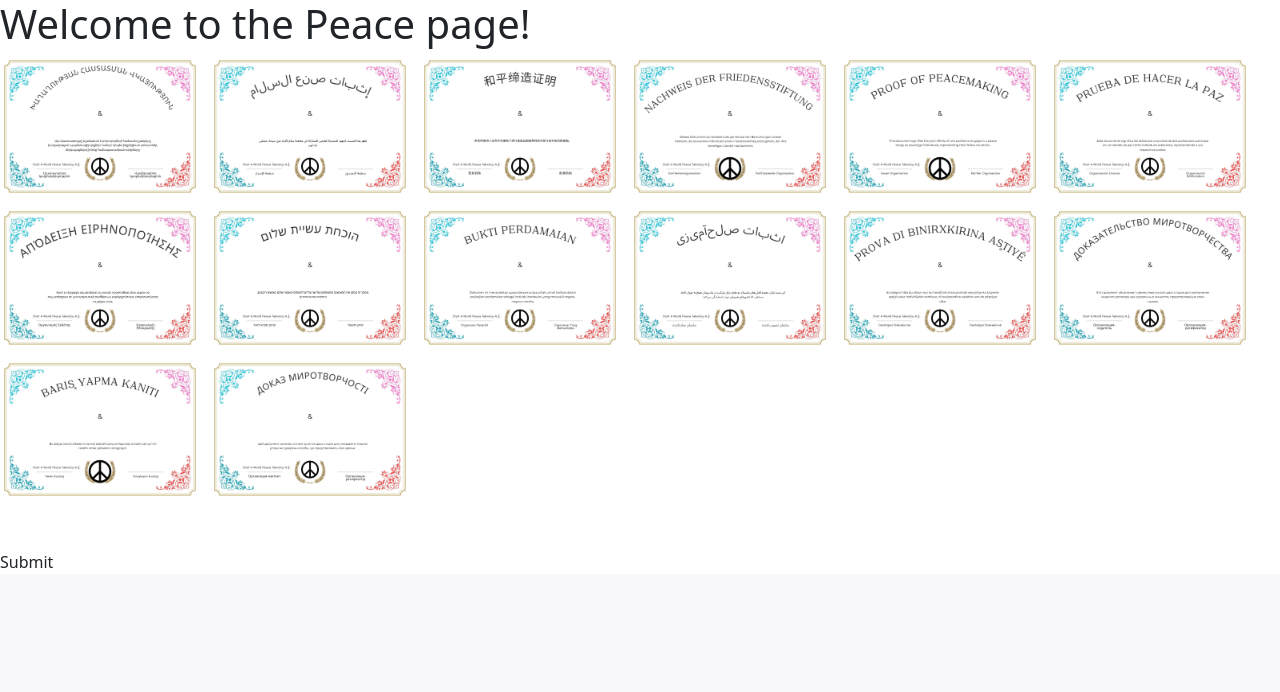
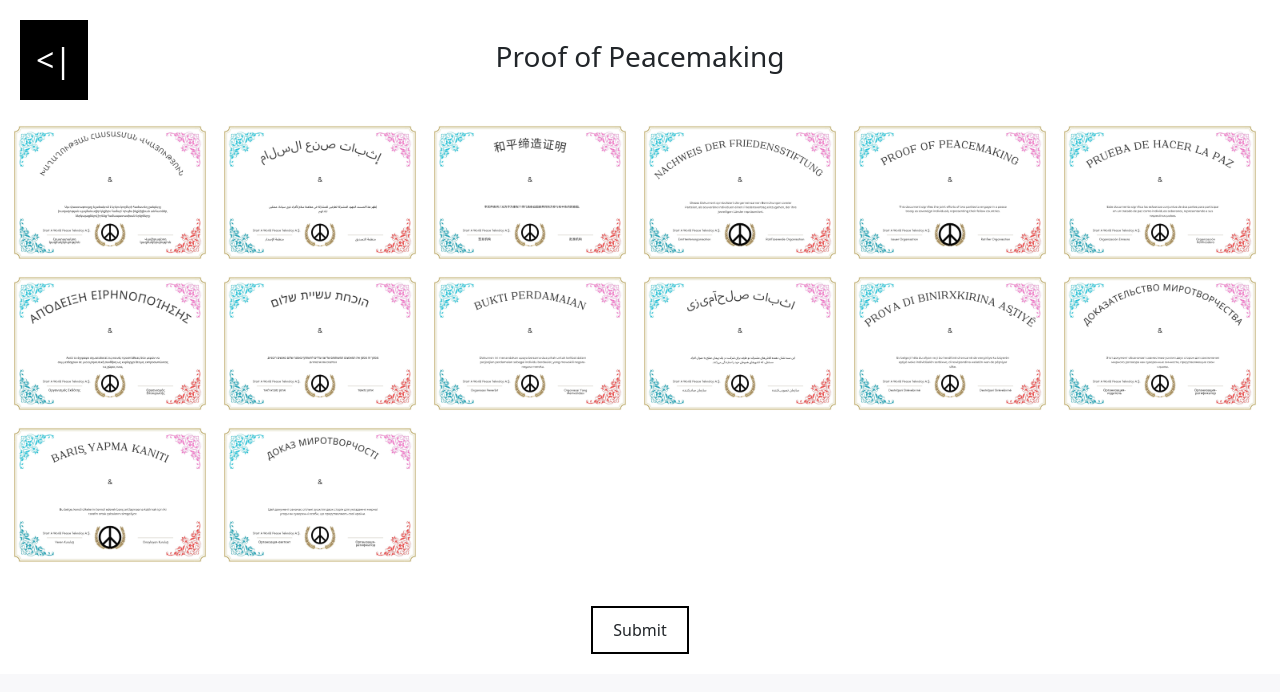
Before and after one commit to streamerd/peacemaker, a Next.js app: page /peace in a window 1280 px wide. Shown: the top 692 px of the page. Built offline with nearby package versions, Linux system fonts and the light colour scheme.

Commit message:
add user wallet addr as parameter to generator

```diff
--- a/src/components/magic/auth/EmailOTP.tsx
+++ b/src/components/magic/auth/EmailOTP.tsx
@@ -23,7 +23,6 @@ const EmailOTP = ({ token, setToken }: LoginProps) => {
         setLoginInProgress(true);
         setEmailError(false);
         const token = await magic?.auth.loginWithEmailOTP({ email });
-
         const metadata = await magic?.user.getMetadata();
 
         if (!token || !metadata?.publicAddress) {
--- a/src/components/template/peace/TemplateGallery.tsx
+++ b/src/components/template/peace/TemplateGallery.tsx
@@ -1,40 +1,47 @@
 // components/TemplateGallery.tsx
-import React, { useEffect, useState } from 'react';
-import { ImageData } from '../types';
-import Image from 'next/image';
+import React, { useEffect, useState } from "react";
+import { ImageData } from "../types";
+import Image from "next/image";
 
 interface TemplateGalleryProps {
   images?: ImageData[];
   onImageClick?: (index: number) => void;
 }
 
-const TemplateGallery: React.FC<TemplateGalleryProps> = ({ images, onImageClick }) => {
+const TemplateGallery: React.FC<TemplateGalleryProps> = ({
+  images,
+  onImageClick,
+}) => {
   const [loadedImages, setLoadedImages] = useState<ImageData[]>(images || []);
-  const [selectedImageIndex, setSelectedImageIndex] = useState<number | null>(null);
+  const [selectedImageIndex, setSelectedImageIndex] = useState<number | null>(
+    null
+  );
 
   useEffect(() => {
-    fetch('/api/peace/list-images')
-    .then(response => response.json())
-    .then(data => setLoadedImages(data.images))
-    .catch(error => console.error('Error:', error));
+    fetch("/api/peace/list-images")
+      .then((response) => response.json())
+      .then((data) => setLoadedImages(data.images))
+      .catch((error) => console.error("Error:", error));
   }, []); // Empty dependency array means this effect runs once after initial render
 
   return (
-    <div style={{ display: 'flex', flexWrap: 'wrap', gap: '10px' }}>
+    <div style={{ display: "flex", flexWrap: "wrap", gap: "10px" }}>
       {loadedImages.map((image, index) => (
         <div
           key={index}
           style={{
-            width: '200px',
-            height: 'auto',
-            border: selectedImageIndex === index? '2px solid #000' : 'none' // Conditionally apply border
+            width: "200px",
+            height: "auto",
+            border: selectedImageIndex === index ? "2px solid #000" : "none", // Conditionally apply border
           }}
           onClick={() => {
             onImageClick?.(index);
-            setSelectedImageIndex(index)
+            selectedImageIndex === index
+              ? setSelectedImageIndex(null)
+              : setSelectedImageIndex(index);
           }}
         >
-        <Image
+          <Image
             src={image.url}
             alt={`Template ${index + 1}`}
             width={200} // Specify the width
--- a/src/pages/peace/index.tsx
+++ b/src/pages/peace/index.tsx
@@ -1,40 +1,62 @@
-// pages/peace/[...slug].tsx
 import React, { useEffect, useState } from "react";
 import TemplateGallery from "@/components/template/peace/TemplateGallery";
 import axios from "axios";
 import { ImageData } from "@/components/template/types";
+import showToast from "@/utils/showToast";
+import Link from "next/link";
 
 const PeacePage: React.FC<{ images: ImageData[] }> = ({ images }) => {
   const [loadedImages, setLoadedImages] = useState<ImageData[]>(images || []);
-  const [selectedImageIndex, setSelectedImageIndex] = useState<number | null>(
-    null
-  );
+  const [selectedImageIndex, setSelectedImageIndex] = useState<number | null>(null);
+  const [wallet, setWallet] = useState<string | null>(null);
   const [peacemakers, setPeacemakers] = useState([
     {
       name: "A.T. Yilmaz",
+      wallet: "",
       citizenship: "TR",
       language: "EN",
     },
     {
       name: "Deli Dumrul",
       citizenship: "TR",
+      wallet: "0x000000",
       language: "EN",
     },
   ]);
 
   useEffect(() => {
+    const userWallet = localStorage.getItem("user");
+    console.log("userWallet >>", userWallet);
+    setWallet(userWallet);
+
     fetch("/api/peace/list-images")
       .then((response) => response.json())
       .then((data) => setLoadedImages(data.images))
       .catch((error) => console.error("Error:", error));
-  }, []); // Empty dependency array means this effect runs once after initial render
+  }, []);
+
+  useEffect(() => {
+    if (wallet) {
+      setPeacemakers((prevPeacemakers) => [
+        {
+          ...prevPeacemakers[0],
+          wallet: wallet,
+        },
+        ...prevPeacemakers.slice(1),
+      ]);
+    }
+  }, [wallet]);
 
   const handleImageClick = (index: number) => {
     setSelectedImageIndex(index);
   };
 
   const sendPostRequest = async () => {
-    if (!selectedImageIndex) return;
+    console.log("@sendPostReq");
+    if (selectedImageIndex === null) {
+      alert("please choose a template to submit!");
+      return;
+    }
 
     const languageCode = loadedImages[selectedImageIndex].filename
       .split("_")[1]
@@ -45,10 +67,9 @@ const PeacePage: React.FC<{ images: ImageData[] }> = ({ images }) => {
       language: languageCode.toUpperCase(),
     };
 
-    // console.log("peacemakers", peacemakers)
     try {
       await axios.post("http://localhost:3030/peace", {
-        peacemakers: [...peacemakers, updatedPeacemaker],
+        peacemakers: [updatedPeacemaker, peacemakers[1]],
       });
       alert("Update successful!");
     } catch (error) {
@@ -58,14 +79,15 @@ const PeacePage: React.FC<{ images: ImageData[] }> = ({ images }) => {
   };
 
   return (
-    <div>
-      <h1>Welcome to the Peace page!</h1>
+    <div className="peace-container">
+        <Link className="back-arrow" href="/">
+        {"<|"}
+      </Link>
+      <h3>Proof of Peacemaking</h3>
       <TemplateGallery images={loadedImages} onImageClick={handleImageClick} />
-      <div style={{ marginTop: "50px" }}>
-        {" "}
-        {/* Add this div and style */}
-        <button onClick={sendPostRequest}>Submit</button>
-      </div>{" "}
+      <button className="submit-btn" onClick={sendPostRequest}>
+        Submit
+      </button>
     </div>
   );
 };
--- a/src/styles/globals.css
+++ b/src/styles/globals.css
@@ -328,3 +328,51 @@ a {
 .api-button {
   @apply bg-[#6844bc] text-[#FFFFFF] flex w-[280px] justify-center items-center h-12 font-semibold text-base leading-6 transition-[0.1s] px-6 py-3 rounded-[300px] border-[none];
 }
+
+.peace-container {
+  padding: 20px 10px;
+  display: flex;
+  flex-direction: column;
+  align-items: center; /* Center elements horizontally */
+  position: relative; /* Position relative for the back arrow positioning */
+}
+
+.peace-container .submit-btn {
+  margin-top: 40px; /* 40px distance from images */
+  border: 2px solid black; /* Solid 2px black border */
+  padding: 10px 20px; /* Optional: add padding for better appearance */
+  cursor: pointer; /* Optional: change cursor to pointer on hover */
+  background-color: white; /* Optional: set background color */
+  text-align: center; /* Center text inside the button */
+}
+
+.back-arrow {
+  position: absolute;
+  top: 10px; /* Adjust as needed */
+  left: 10px; /* Adjust as needed */
+  font-size: 24px; /* Adjust as needed */
+  text-decoration: none; /* Remove underline */
+  color: black; /* Arrow color */
+}
+
+
+.peace-container h3 {
+  padding-bottom: 40px;
+  padding-top: 20px;
+}
+
+.back-arrow {
+position: absolute;
+top: 20px;
+left: 20px;
+cursor: pointer;
+text-decoration: none;
+color: white;
+font-size: 2rem;
+background-color: black;
+padding: 1rem;
+}
+
+.back-arrow:hover {
+  background-color: yelow;
+}
```
